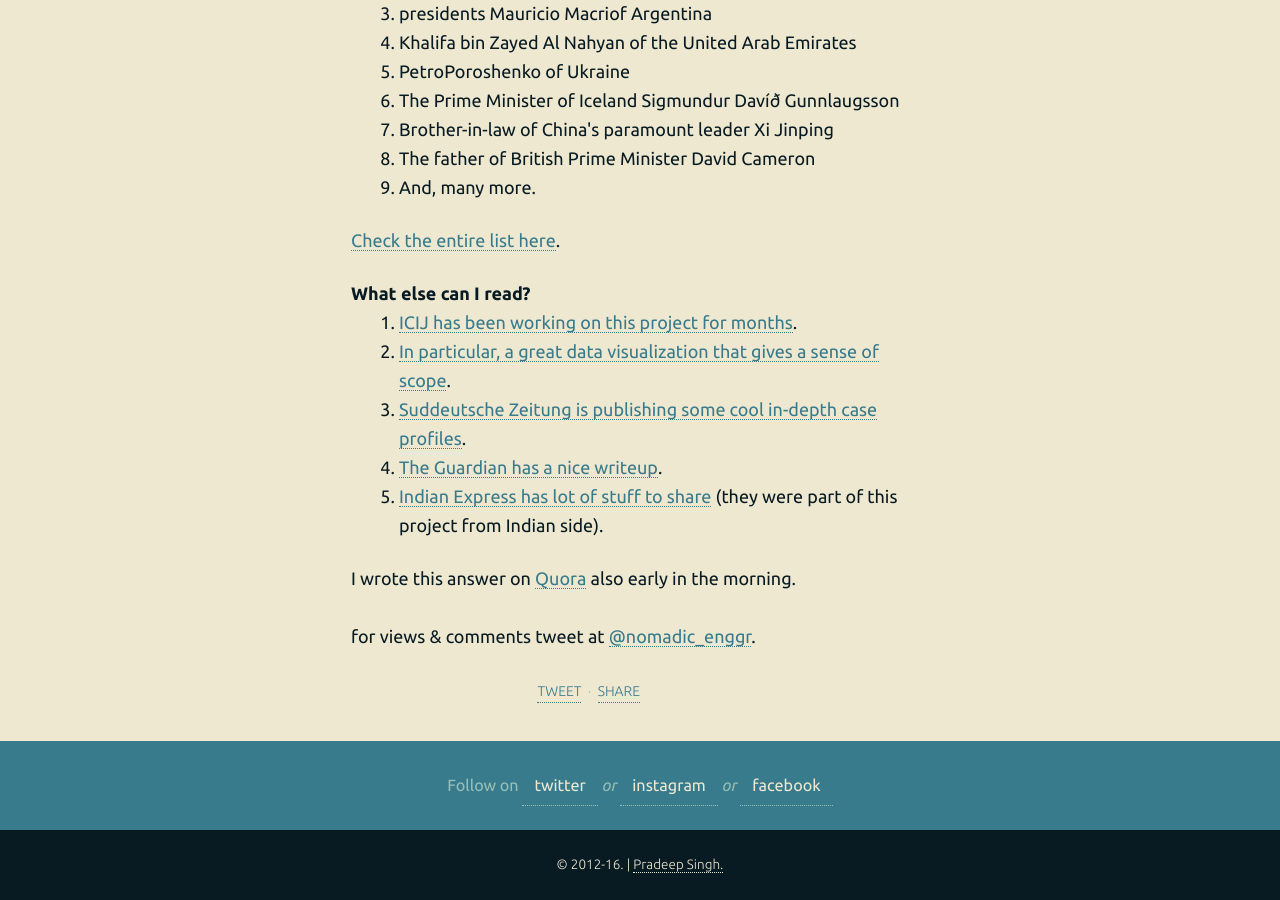
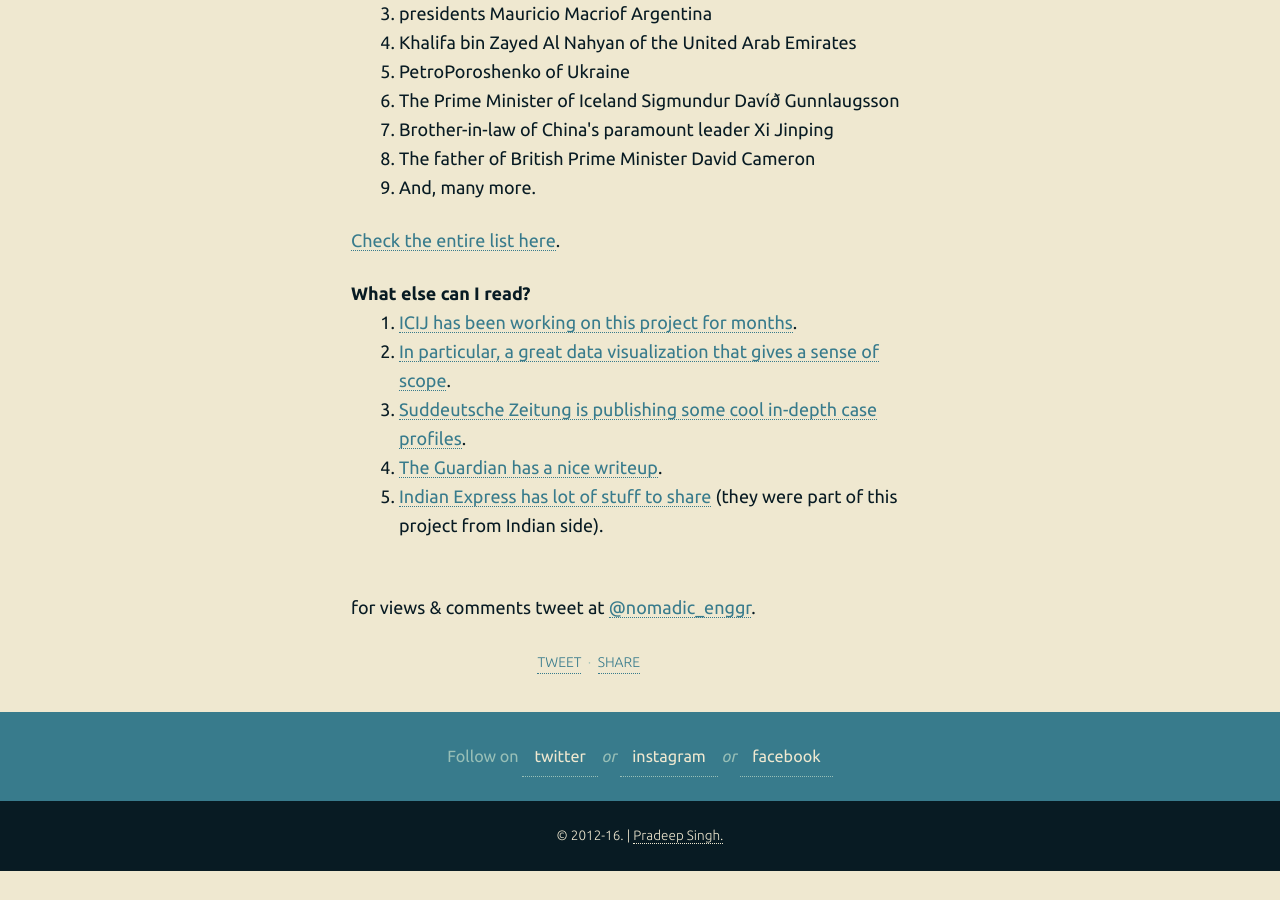
Before and after one commit to 93notes/93notes.github.io, a Jekyll site: the page built from _posts/2016-4-5-what-is-panama-paper-leak-all-about.html, in a window 1280 px wide and 900 px high, scrolled down 3867 px. Built offline with Jekyll 4.4.1, drawn with Linux system fonts in a browser that asks for light colours; nearby versions of some CDN libraries; after the commit the page ends 4738 px from its top, so only the background shows below that.

Commit message:
Update 2016-4-5-what-is-panama-paper-leak-all-about.html

```diff
--- a/_posts/2016-4-5-what-is-panama-paper-leak-all-about.html
+++ b/_posts/2016-4-5-what-is-panama-paper-leak-all-about.html
@@ -113,8 +113,6 @@ Well, as of Panama Papers have release a partial list. The <a href="https://en.w
 <li><a href="http://www.theguardian.com/news/2016/apr/03/the-panama-papers-how-the-worlds-rich-and-famous-hide-their-money-offshore" target="blank">The Guardian has a nice writeup</a>.</li>
 <li><a href="http://indianexpress.com/topic/panama-papers/" target="blank">Indian Express has lot of stuff to share</a> (they were part of this project from Indian side).</li>
 </ol>
-
-I wrote this answer on <a href="https://www.quora.com/What-is-Panama-Paper-leak-from-Indian-angle/answer/Pradeep-Singh-39" target="_blank">Quora</a> also early in the morning.</br>
 </br>
 for views & comments tweet at <a href="https://twitter.com/nomadic_enggr" target="_blank">@nomadic_enggr</a>.
 </br>
```
